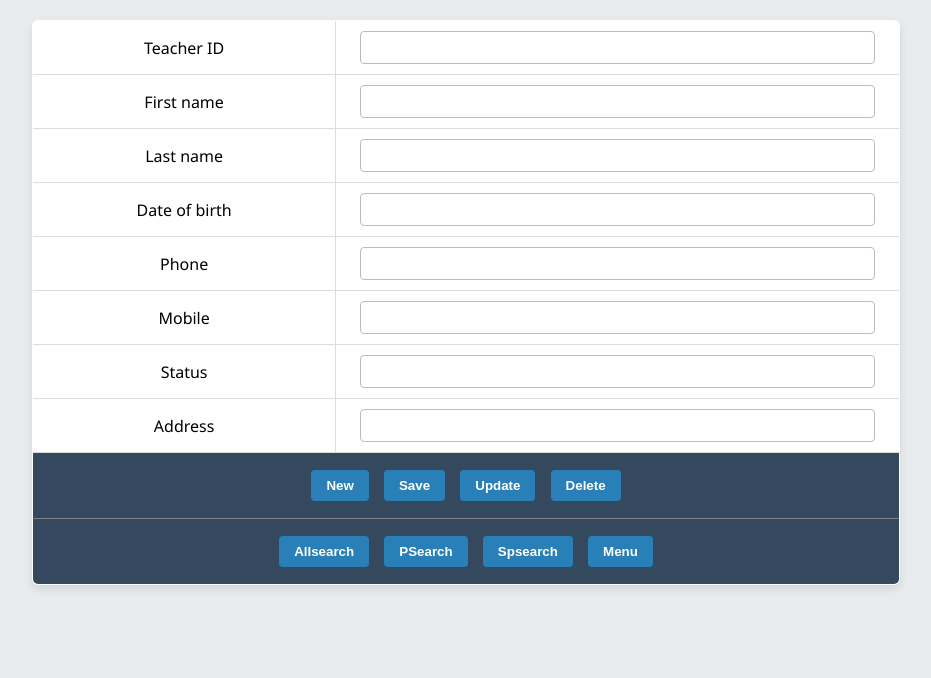
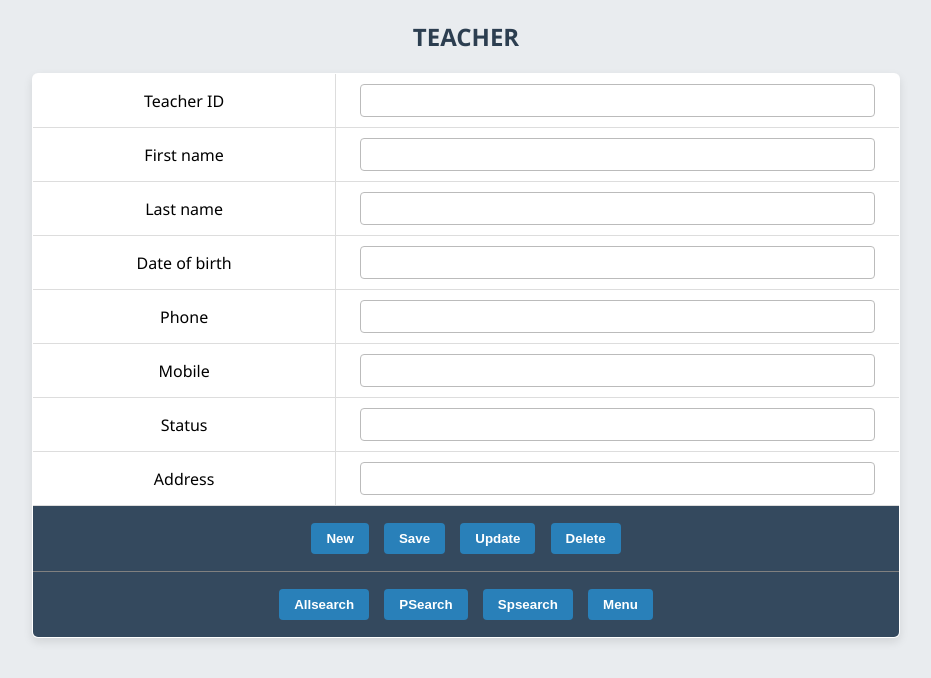
Before and after one commit to shrutidevelops/School-Management-System, a PHP site: page /teacher.php in a window 1280 px wide. Shown: the top 678 px of the page, without its empty margins (174-1105 px from the left). Run offline with PHP 8.4, Linux system fonts and the light colour scheme.

Commit message:
Update teacher.php

```diff
--- a/teacher.php
+++ b/teacher.php
@@ -280,6 +280,7 @@ input[type="submit"]:hover, input[type="button"]:hover {
 
 echo '<form name=f method=post action=teacher.php>
 <body>
+<h2 align="center">TEACHER</h2>
 <table border=1 align=center>
 <tr>
     <td>Teacher ID</td>
```
